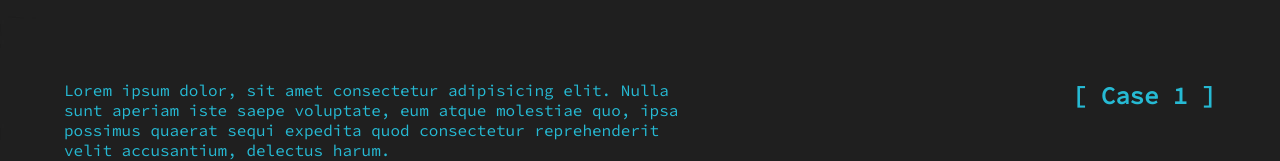
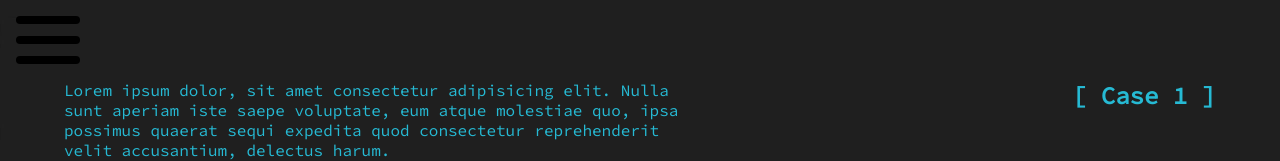
Before and after one commit to heyBr0/3-in-1-design-practice.tsx, a React (Vite) app: page / in a window 1280 px wide. Shown: the top 161 px of the page. Built offline with nearby package versions, Linux system fonts and the light colour scheme; a web font is replaced by a local one.

Commit message:
frontpage animation

```diff
--- a/src/components/Case1.tsx
+++ b/src/components/Case1.tsx
@@ -1,41 +1,27 @@
 import "../styles/case1.css";
-import $ from "jquery";
 import Viber from "../assets/media/viber.jpeg";
 import Fb from "../assets/media/faceb.jpg";
 import Twitter from "../assets/media/twitter.jpg";
 import { NavLink } from "react-router-dom";
 
 const Case1 = () => {
-  // Smooth page scrolling
-   $(document).ready(function () {
-    $("a").on("click", function (e: Event) {
-      if (this.hash !== "") {
-        e.preventDefault();
-        let hash = this.hash;
-        $("html, body").animate(
-          {
-            scrollTop: $(hash).offset().top,
-          },
-          800,
-          function () {
-            window.location.hash = hash;
-          }
-        );
-      }
-    });
-  });
+
+  const handleScroll = () => {
+    let element = document.querySelector("#pNavBottom") as HTMLElement;
+    element.scrollIntoView({ behavior: "smooth", block: "start" });
+  };
 
   return (
     <div id="container-case1">
-      <nav id="nav-case1">
+      <div id="nav-case1">
         <NavLink to="/">
           <button></button>
         </NavLink>
 
         <p>
-          <a href="#email">Work </a>
+          <a onClick={handleScroll}>Work </a>
         </p>
-      </nav>
+      </div>
       <main>
         <h2>Explore.Research.Reflect</h2>
 
@@ -43,11 +29,9 @@ const Case1 = () => {
           src="https://player.vimeo.com/video/737854276?h=da7e72ba5e&title=0&byline=0&portrait=0?&amp;background=1"
           className="vimeo-video"
           allow="autoplay; fullscreen"
-           webkitallowfullscreen =""
-           mozallowfullscreen=""
-          allowfullscreen=""
+         /*  allowFullScreen="" */
           data-ready="true"
-          frameborder="0"
+          frameBorder="0"
           title="videoFromVimeo"
         ></iframe>
 
@@ -117,7 +101,7 @@ const Case1 = () => {
           </div>
         </footer>
         <aside>
-          <p>
+          <p id="pNavBottom">
             <NavLink to="/">All projects</NavLink>
           </p>
         </aside>
--- a/src/components/Home.tsx
+++ b/src/components/Home.tsx
@@ -1,22 +1,25 @@
 import "../styles/style.css";
 import { NavLink } from "react-router-dom";
+import Navbar from "./Navbar";
 
 const Home = () => {
   return (
     <div className="container">
-      <div className="section">
+      <div className="section" id="linkCase1">
+        <Navbar />
         <div className="content">
           <h2>
             <NavLink to="/case1">[ Case 1 ]</NavLink>
           </h2>
 
-          <p>
+          <p id="p1">
             Lorem ipsum dolor sit amet consectetur adipisicing elit. Nam iste
             facilis quos praesentium assumenda fugit ipsum soluta ducimus
             voluptas nobis sint cumque omnis tenetur, odio cum fuga quia
             expedita quod?
           </p>
-          <aside>
+
+          <aside id="aside1">
             Lorem ipsum dolor, sit amet consectetur adipisicing elit. Nulla sunt
             aperiam iste saepe voluptate, eum atque molestiae quo, ipsa possimus
             quaerat sequi expedita quod consectetur reprehenderit velit
@@ -24,18 +27,18 @@ const Home = () => {
           </aside>
         </div>
       </div>
-      <div className="section">
+      <div className="section" id="linkCase2">
         <div className="content">
           <h2>
             <NavLink to="/case2">[ Case 2 ]</NavLink>
           </h2>
-          <p>
+          <p id="p2">
             Lorem ipsum dolor sit amet consectetur adipisicing elit. Nam iste
             facilis quos praesentium assumenda fugit ipsum soluta ducimus
             voluptas nobis sint cumque omnis tenetur, odio cum fuga quia
             expedita quod?
           </p>
-          <aside>
+          <aside id="aside2">
             Lorem ipsum dolor, sit amet consectetur adipisicing elit. Nulla sunt
             aperiam iste saepe voluptate, eum atque molestiae quo, ipsa possimus
             quaerat sequi expedita quod consectetur reprehenderit velit
@@ -44,19 +47,19 @@ const Home = () => {
         </div>
       </div>
 
-      <div className="section">
+      <div className="section" id="linkCase3">
         {" "}
         <div className="content">
           <h2>
             <NavLink to="/case3">[ Case 3 ]</NavLink>
           </h2>
-          <p>
+          <p id="p3">
             Lorem ipsum dolor sit amet consectetur adipisicing elit. Nam iste
             facilis quos praesentium assumenda fugit ipsum soluta ducimus
             voluptas nobis sint cumque omnis tenetur, odio cum fuga quia
             expedita quod?
           </p>
-          <aside>
+          <aside id="aside3">
             Lorem ipsum dolor, sit amet consectetur adipisicing elit. Nulla sunt
             aperiam iste saepe voluptate, eum atque molestiae quo, ipsa possimus
             quaerat sequi expedita quod consectetur reprehenderit velit
--- /dev/null
+++ b/src/components/Navbar.tsx
@@ -0,0 +1,58 @@
+import { useState } from "react";
+import "../styles/navbar.css";
+
+const Navbar = () => {
+  const [burger_class, setBurgerClass] = useState("burger-bar unclicked");
+  const [menu_class, setMenuClass] = useState("menu hidden");
+  const [isMenuClicked, setIsMenuClicked] = useState(false);
+
+  const updateMenu = () => {
+    if (!isMenuClicked) {
+      setBurgerClass("burger-bar clicked");
+      setMenuClass("menu visible");
+    } else {
+      setBurgerClass("burger-bar unclicked");
+      setMenuClass("menu hidden");
+    }
+    setIsMenuClicked(!isMenuClicked);
+  };
+
+  const handleScroll = () => {
+    let linkCase1 = document.querySelector("#linkCase1") as HTMLElement;
+    linkCase1.scrollIntoView({ behavior: "smooth", block: "start" });
+  };
+  const handleScroll2 = () => {
+    let linkCase2 = document.querySelector("#linkCase2") as HTMLElement;
+    linkCase2.scrollIntoView({ behavior: "smooth", block: "start" });
+  };
+  const handleScroll3 = () => {
+    let linkCase3 = document.querySelector("#linkCase3") as HTMLElement;
+    linkCase3.scrollIntoView({ behavior: "smooth", block: "start" });
+  };
+
+  return (
+    <div>
+      <nav>
+        <div className="burger-menu" onClick={updateMenu}>
+          <div className={burger_class}></div>
+          <div className={burger_class}></div>
+          <div className={burger_class}></div>
+        </div>
+      </nav>
+
+      <div className={menu_class}>
+        <div className="innerLink" id="innerLinkCase1" onClick={handleScroll}>
+          Case 1
+        </div>
+        <div className="innerLink" id="innerLinkCase2" onClick={handleScroll2}>
+          Case 2
+        </div>
+        <div className="innerLink" id="innerLinkCase3" onClick={handleScroll3}>
+          Case 3
+        </div>
+      </div>
+    </div>
+  );
+};
+
+export default Navbar;
--- a/src/index.css
+++ /dev/null
@@ -1,13 +0,0 @@
-body {
-  margin: 0;
-  font-family: -apple-system, BlinkMacSystemFont, 'Segoe UI', 'Roboto', 'Oxygen',
-    'Ubuntu', 'Cantarell', 'Fira Sans', 'Droid Sans', 'Helvetica Neue',
-    sans-serif;
-  -webkit-font-smoothing: antialiased;
-  -moz-osx-font-smoothing: grayscale;
-}
-
-code {
-  font-family: source-code-pro, Menlo, Monaco, Consolas, 'Courier New',
-    monospace;
-}
--- a/src/main.tsx
+++ b/src/main.tsx
@@ -1,7 +1,7 @@
 import React from 'react'
 import ReactDOM from 'react-dom/client'
 import App from './App'
-import './index.css'
+
 
 ReactDOM.createRoot(document.getElementById('root') as HTMLElement).render(
   <React.StrictMode>
--- a/src/styles/case1.css
+++ b/src/styles/case1.css
@@ -11,6 +11,12 @@
   text-decoration: none;
   list-style-type: none;
 }
+
+
+/* .burger-bar,
+.burger-menu {
+  visibility: hidden;
+} */
 
 #container-case1 {
   background-color: black;
--- /dev/null
+++ b/src/styles/navbar.css
@@ -0,0 +1,84 @@
+nav {
+  position: fixed;
+  top: 0;
+  left: 0;
+  width: 5%;
+  height: 5em;
+  display: flex;
+  justify-content: flex-start;
+  align-items: baseline;
+  padding: 1rem;
+  z-index: 99;
+}
+
+.burger-menu {
+  height: 100%;
+  width: 4rem;
+  display: flex;
+  flex-direction: column;
+  align-items: flex-start;
+  justify-content: space-between;
+  cursor: pointer;
+}
+
+.burger-bar {
+  width: 4rem;
+  height: 0.5rem;
+  background-color: black;
+  border-radius: 0.5em;
+  z-index: 99;
+}
+
+.menu {
+  position: fixed;
+  top: 24rem;
+  left: 0;
+
+  width: 5%;
+  height: 30vh;
+  z-index: 99;
+}
+
+.innerLink {
+  font-size: 1.5rem;
+  padding: 1rem 0;
+}
+
+#innerLinkCase1 {
+  color: #1f1f1f;
+}
+#innerLinkCase2 {
+  color: #1b4d42;
+}
+
+#innerLinkCase3 {
+  color: #ffc741;
+}
+
+.hidden {
+  display: none;
+}
+
+.visible {
+  display: inherit;
+}
+
+.burger-bar.clicked:nth-child(1) {
+  transform: rotate(45deg) translate(0.75em, 1.25em);
+  transition: ease-out 0.5s;
+}
+
+.burger-bar.clicked:nth-child(2) {
+  transform: scale(0.1);
+  transition: ease-out 0.5s;
+}
+
+.burger-bar.clicked:nth-child(3) {
+  transform: rotate(135deg) translate(-0.5em, 1em);
+  transition: ease-out 0.5s;
+}
+
+.burger-bar.unclicked {
+  transform: rotate(0) translate(0);
+  transition: cubic-bezier(0.175, 0.885, 0.32, 1.275) 0.5s;
+}
--- a/src/styles/style.css
+++ b/src/styles/style.css
@@ -10,6 +10,12 @@
   box-sizing: border-box;
   text-decoration: none;
   list-style-type: none;
+}
+
+nav,
+.burger-bar,
+.burger-menu {
+  visibility: inherit;
 }
 
 .container {
@@ -119,6 +125,68 @@
   background-color: black;
 }
 
+/*  */
+
+#p1 {
+  animation: right_to_left 2s ease;
+}
+#p1:hover {
+  scale: 1.05;
+}
+
+#aside1 {
+  animation: left_to_right 2s ease;
+}
+#aside1:hover {
+  scale: 1.05;
+}
+#p2 {
+  animation: right_to_left 4s ease;
+}
+#p2:hover {
+  scale: 1.05;
+}
+
+#aside2 {
+  animation:  right_to_left  4s ease;
+}
+#aside2:hover {
+  scale: 1.05;
+}
+#p3 {
+  animation: right_to_left 6s ease;
+}
+#p3:hover {
+  scale: 1.05;
+}
+
+#aside3 {
+  animation: left_to_right 6s ease;
+}
+#aside3:hover {
+  scale: 1.05;
+}
+
+@keyframes right_to_left {
+  from {
+    margin-top: 100%;
+  }
+  to {
+    margin-top: 0;
+  }
+}
+
+@keyframes left_to_right {
+  from {
+    margin-left: -100%;
+  }
+  to {
+    margin-left: 0;
+  }
+}
+
+/*  */
+
 @media (max-width: 992px) {
   .container .section:nth-child(1) h2 {
     position: absolute;
```
Also changed, not shown: src/index.tsx (deleted, +0 -17 lines).
